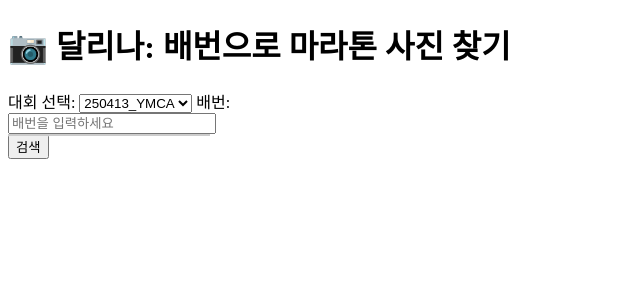
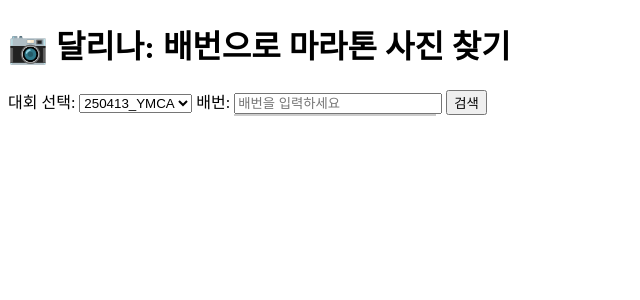
Before and after one commit to LadPark/dalina, a Flask app: page / in a window 1280 px wide. Shown: the top 300 px of the page, without its empty margins (0-640 px from the left). Run offline with Flask 3, Linux system fonts and the light colour scheme.

Commit message:
Update index.html

```diff
--- a/templates/index.html
+++ b/templates/index.html
@@ -3,25 +3,23 @@
 <head>
   <title>달리나 - 마라톤 사진 찾기</title>
   <style>
-    #suggestions {
-      border: 1px solid #ccc;
-      max-height: 150px;
-      overflow-y: auto;
+    .suggest-box {
       position: absolute;
       background: white;
       list-style: none;
       padding: 0;
       margin: 0;
       width: 200px;
-      top: 100%;
-      left: 0;
-      z-index: 1000;
+      max-height: 150px;
+      overflow-y: auto;
+      border: 1px solid #ccc;
+      z-index: 999;
     }
-    #suggestions li {
+    .suggest-box li {
       padding: 5px;
       cursor: pointer;
     }
-    #suggestions li:hover {
+    .suggest-box li:hover {
       background: #f0f0f0;
     }
   </style>
@@ -38,9 +36,9 @@
     </select>
 
     <label for="bib">배번:</label>
-    <div style="position: relative;">
+    <div style="position: relative; display: inline-block;">
       <input type="text" name="bib" id="bib" placeholder="배번을 입력하세요" autocomplete="off" required style="width: 200px;">
-      <ul id="suggestions"></ul>
+      <ul id="suggestions" class="suggest-box"></ul>
     </div>
 
     <button type="submit">검색</button>
```
